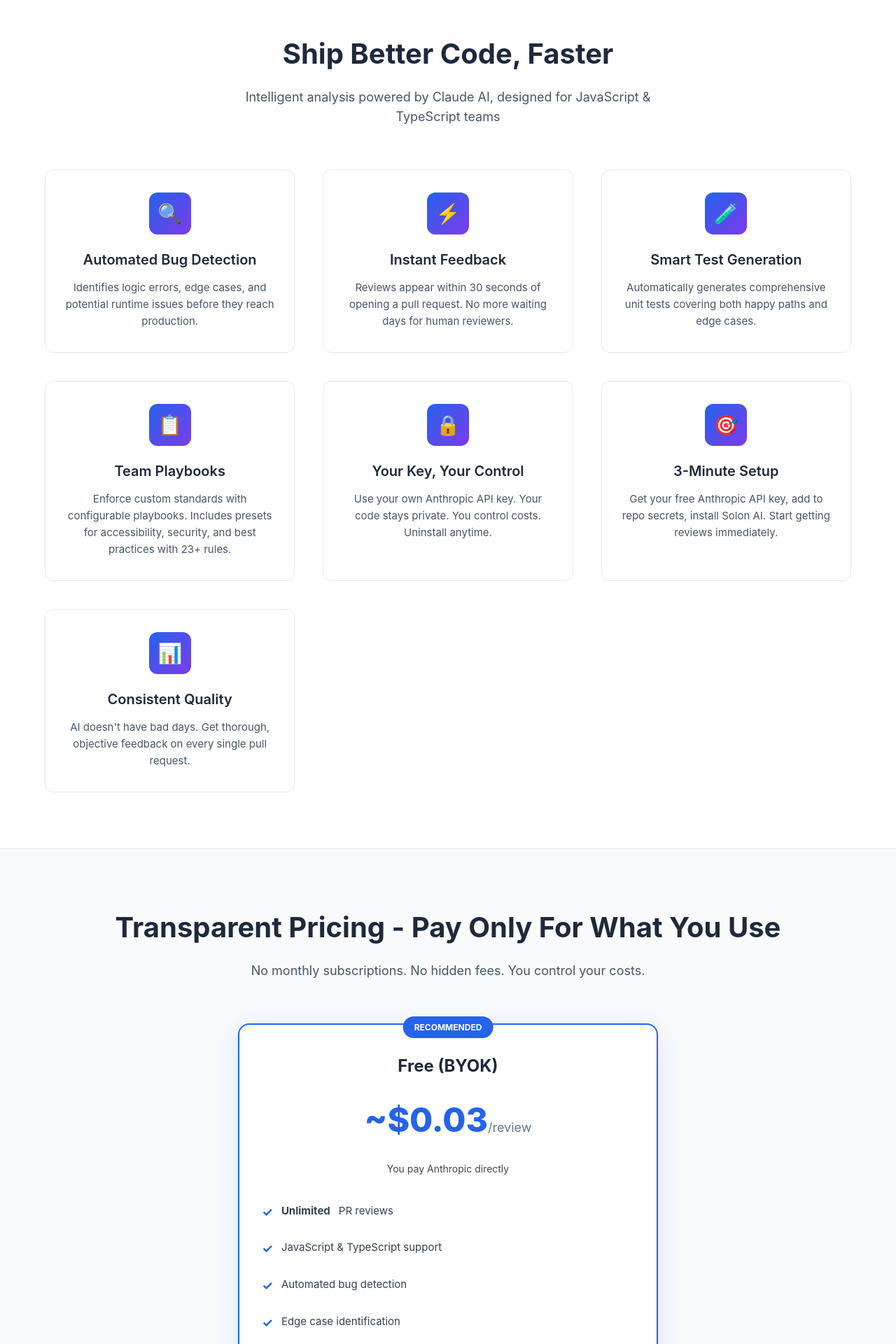
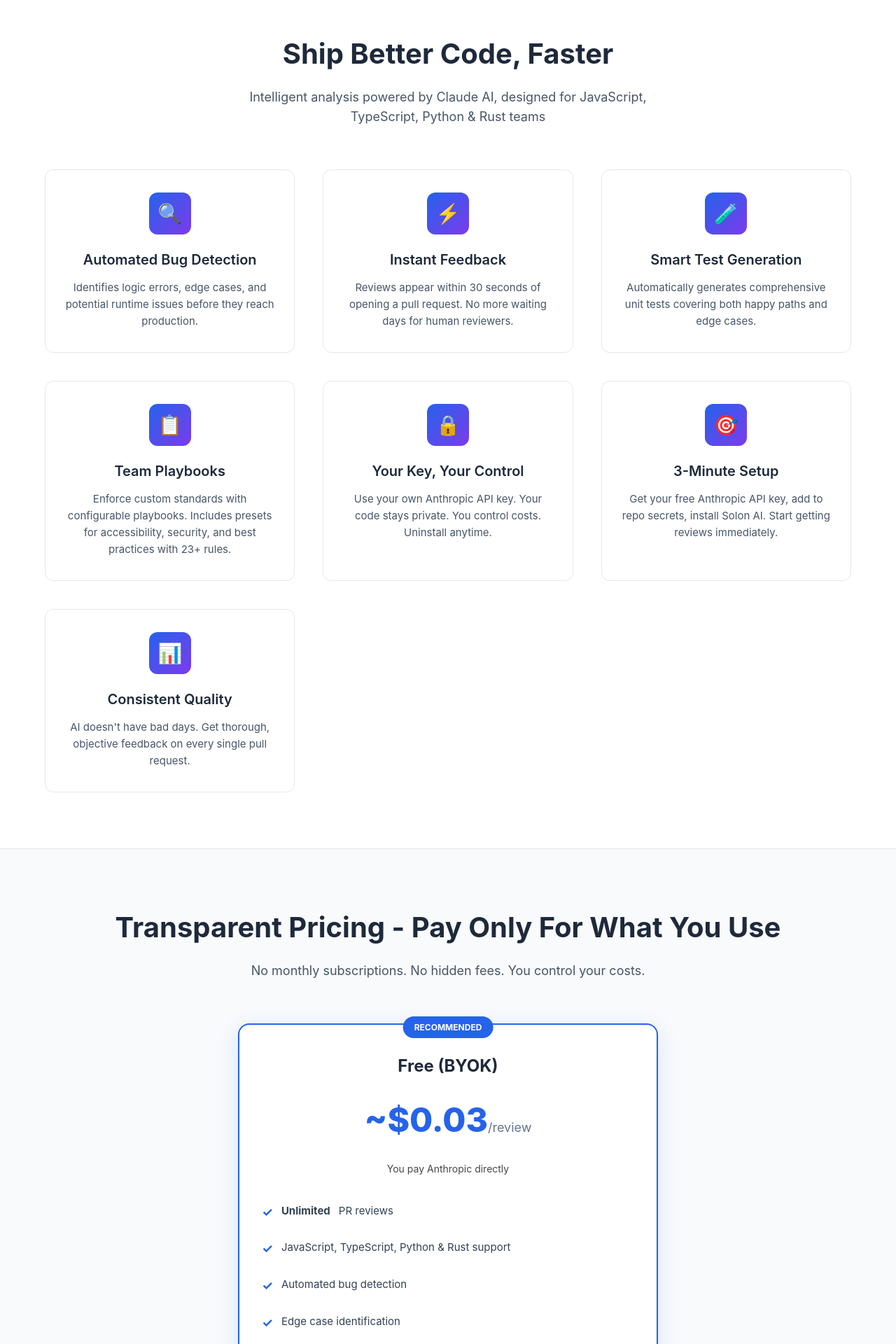
Before and after one commit to Solon-Dev/Solon, a Next.js app: page / in a window 1280 px wide. Shown: the part 1400-3320 px from the top of the page at 70% size. Built offline with nearby package versions, Linux system fonts and the light colour scheme.

Commit message:
Update landing page: add Python & Rust to supported languages

```diff
--- a/src/app/page.tsx
+++ b/src/app/page.tsx
@@ -62,7 +62,7 @@
         <div className={styles.container}>
           <div className={styles.sectionHeader}>
             <h2>Ship Better Code, Faster</h2>
-            <p>Intelligent analysis powered by Claude AI, designed for JavaScript & TypeScript teams</p>
+            <p>Intelligent analysis powered by Claude AI, designed for JavaScript, TypeScript, Python & Rust teams</p>
           </div>
           <div className={styles.featuresGrid}>
             <div className={styles.featureCard}>
@@ -120,7 +120,7 @@
               </p>
               <ul>
                 <li><strong>Unlimited</strong> PR reviews</li>
-                <li>JavaScript & TypeScript support</li>
+                <li>JavaScript, TypeScript, Python & Rust support</li>
                 <li>Automated bug detection</li>
                 <li>Edge case identification</li>
                 <li>Unit test generation</li>
```
